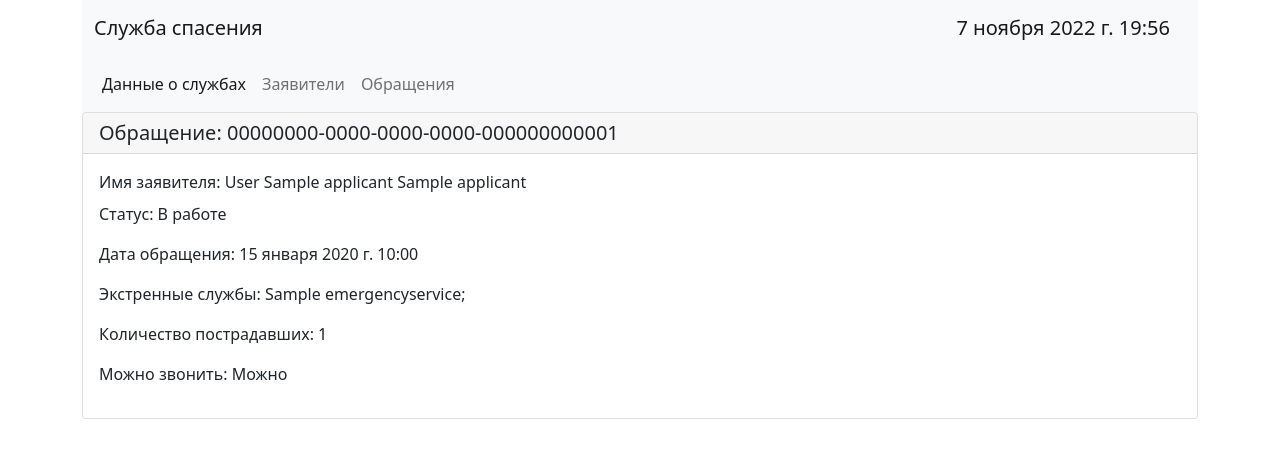
After one commit to sharomannn/test_project, a Django app: page /appeal/1 in a window 1280 px wide. The commit adds this page. Shown: the top 458 px of the page. Run offline with Django 4.2, Linux system fonts and the light colour scheme; tables that the repository leaves empty hold one stand-in row (values such as "Sample post").

Commit message:
#4 Создал отдельные страницы для обращений и заявителей, вывел время на всех страницах, сделал главную страницу

```diff
--- /dev/null
+++ b/emergency_service/context_processors.py
@@ -0,0 +1,9 @@
+import datetime
+
+
+def now(request):
+    now = datetime.datetime.now()
+    context = {
+        'now': now
+    }
+    return context
--- a/emergency_service/models.py
+++ b/emergency_service/models.py
@@ -58,7 +58,7 @@ class Appeal(models.Model):
     number = models.UUIDField('Номер обращения', default=uuid.uuid4,
                               editable=False)
     service = models.ManyToManyField(EmergencyService, related_name='appeals',
-                                     verbose_name='Экстренная служба', )
+                                     verbose_name='Экстренная служба', null=True, blank=True)
     applicant = models.ForeignKey(Applicant, related_name='appeals',
                                   verbose_name='Заявитель',
                                   on_delete=models.CASCADE)
--- /dev/null
+++ b/emergency_service/templates/appeal_one.html
@@ -0,0 +1,25 @@
+{% extends 'base.html' %}
+{% block content %}
+
+<div class="card gy-5">
+    <h5 class="card-header">Обращение: {{ appeal.number }}</h5>
+    <div class="card-body">
+        <p class="card-title">Имя заявителя: {{appeal.applicant}}</p>
+        <p class="card-text">Статус: {{appeal.status_appeal}}</p>
+        <p class="card-text">Дата обращения: {{appeal.date}}</p>
+        <p class="card-text">Экстренные службы:
+            {% for service in appeal.service.all %}
+            {{ service.name }};
+            {% endfor %}
+        </p>
+        <p class="card-text">Количество пострадавших:
+            {{appeal.number_cases}}</p>
+        <p>Можно звонить: {% if post.not_call == True %}
+            Не звонить
+            {% else %}
+            Можно
+            {% endif %}</p>
+    </div>
+</div>
+
+{% endblock content %}
--- a/emergency_service/templates/applicant.html
+++ b/emergency_service/templates/applicant.html
@@ -2,7 +2,7 @@
 {% block content %}
 {% for post in applicant_list %}
 <div class="card gy-5">
-        <h5 class="card-header">ФИО заявителя: {{post.surname}} {{post.name}} {{post.name_father}}</h5>
+        <h5 class="card-header"><a href="http://127.0.0.1:8000/applicant/{{post.id}}">ФИО заявителя: {{post.surname}} {{post.name}} {{post.name_father}}</a></h5>
         <div class="card-body">
             <p class="card-title">Пол заявителя: {{post.gender}}</p>
             <p class="card-text">Дата рождения: {{post.date}}</p>
--- a/emergency_service/templates/base.html
+++ b/emergency_service/templates/base.html
@@ -10,10 +10,13 @@
     <title>Test project</title>
 </head>
 <body>
+
+{% include "footer.html" %}
+
 <div class="container">
 <nav class="navbar navbar-expand-lg navbar-light bg-light">
     <div class="container-fluid">
-        <a class="navbar-brand" href="http://127.0.0.1:8000/">Служба спасения</a>
+
         <button class="navbar-toggler" type="button" data-bs-toggle="collapse"
                 data-bs-target="#navbarText" aria-controls="navbarText"
                 aria-expanded="false" aria-label="Toggle navigation">
@@ -33,7 +36,6 @@
                 </li>
             </ul>
             <span class="navbar-text">
-        Navbar text with an inline element
       </span>
         </div>
     </div>
--- /dev/null
+++ b/emergency_service/templates/footer.html
@@ -0,0 +1,9 @@
+
+<div class="container">
+  <nav class="navbar navbar-expand-lg navbar-light bg-light">
+    <div class="container-fluid">
+      <a class="navbar-brand" href="http://127.0.0.1:8000/">Служба спасения</a>
+      <a class="navbar-brand" >{{now}}</a>
+    </div>
+  </nav>
+</div>
--- a/emergency_service/urls.py
+++ b/emergency_service/urls.py
@@ -2,8 +2,10 @@ from django.urls import path
 import emergency_service.views
 
 urlpatterns = [
-    path('', emergency_service.views.len_appeal),
+    path('', emergency_service.views.index_page),
     path('service', emergency_service.views.emergency_service_page),
     path('applicant', emergency_service.views.applicant_page),
     path('appeal', emergency_service.views.appeal_page),
+    path('appeal/<int:appeal_id>', emergency_service.views.appeal_one_page),
+    path('applicant/<int:applicant_id>', emergency_service.views.applicant_one_page),
 ]
--- a/emergency_service/views.py
+++ b/emergency_service/views.py
@@ -1,19 +1,52 @@
 from django.http import HttpResponse
 from emergency_service import models
 from django.shortcuts import render
+import datetime
+
 
 def len_appeal(request):
     len_appeal = models.Appeal.objects.count()
     return HttpResponse(len_appeal)
 
+
 def emergency_service_page(request):
     service = models.EmergencyService.objects.all()
-    return render(request, 'emergency_service.html', context={'service_list':service})
+    context = {
+        'service_list': service
+    }
+    return render(request, 'emergency_service.html', context)
+
 
 def applicant_page(request):
     applicant = models.Applicant.objects.all()
-    return render(request, 'applicant.html', context={'applicant_list':applicant})
+    context = {
+        'applicant_list': applicant
+    }
+    return render(request, 'applicant.html', context)
+
+def applicant_one_page(request, applicant_id):
+    context = {
+        'applicant': models.Applicant.objects.get(id=applicant_id)
+    }
+    return render(request, "applicant_one.html", context)
+
 
 def appeal_page(request):
     appeal = models.Appeal.objects.all()
-    return render(request, 'appeal.html', context={'appeal_list': appeal})
+    now = datetime.datetime.now()
+    context = {
+        'now': now,
+        'appeal_list': appeal
+    }
+    return render(request, 'appeal.html', context)
+
+
+def appeal_one_page(request, appeal_id):
+    context = {
+        'appeal': models.Appeal.objects.get(id=appeal_id)
+    }
+    return render(request, "appeal_one.html", context)
+
+
+def index_page(request):
+    return render(request, 'index.html')
--- a/test_project/settings.py
+++ b/test_project/settings.py
@@ -63,6 +63,7 @@ TEMPLATES = [
                 'django.template.context_processors.request',
                 'django.contrib.auth.context_processors.auth',
                 'django.contrib.messages.context_processors.messages',
+                'emergency_service.context_processors.now'
             ],
         },
     },
```
Also changed, not shown: emergency_service/templates/appeal.html (+25 -20 lines), emergency_service/templates/applicant_one.html (added, +15 -0 lines), emergency_service/templates/index.html (added, +17 -0 lines).
